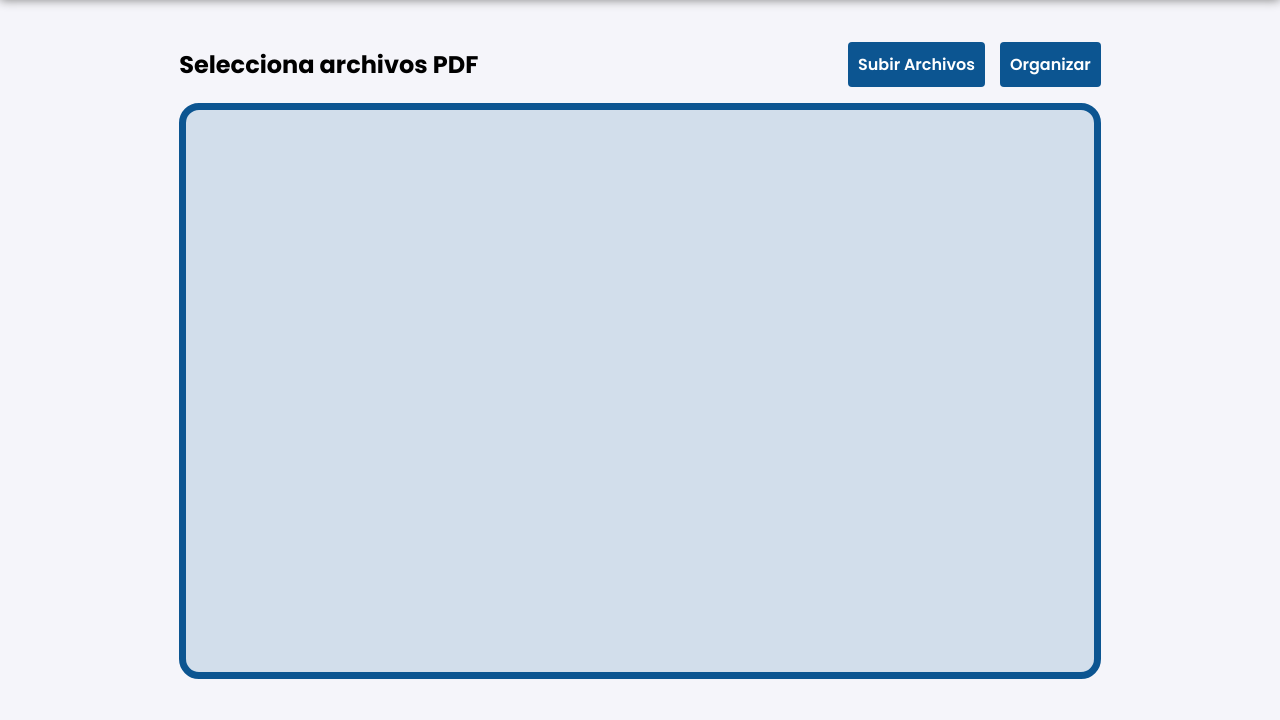
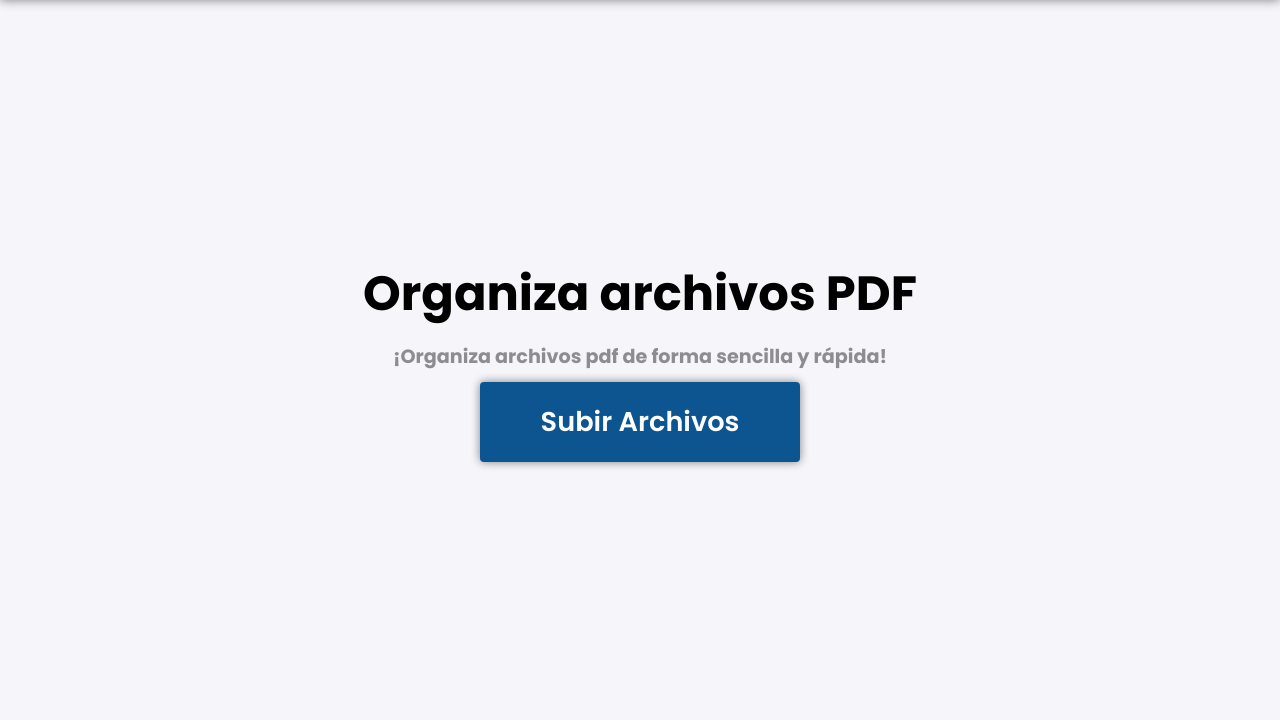
Before and after one commit to jmg2001/DotPDF, a FastAPI app: page / in a window 1280 px wide. Shown: the part 80-800 px from the top of the page. Run offline with FastAPI, Linux system fonts and the light colour scheme; some libraries are stand-ins or nearby versions.

Commit message:
Buen diseño, falta mejorar variables y paginacion

```diff
--- a/static/script.js
+++ b/static/script.js
@@ -27,6 +27,10 @@ async function getSessionId() {
     }
 }
 
+document.getElementById('btn-add-more').addEventListener('click', () => {
+    document.getElementById('files-input').click();
+});
+
 
 // Cargar PDF y renderizar páginas
 filesInput.addEventListener('change', async (e) => {
@@ -35,7 +39,14 @@ filesInput.addEventListener('change', async (e) => {
 
     const files = Array.from(filesInput.files);
 
-    console.log(files);
+    if (files.length > 0){
+        // Mostrar el canvas y el aside
+        document.getElementById('upload-organizer').classList.add('hidden');
+        document.getElementById('editor').classList.remove('hidden');
+    }else{
+        alert("No Files Selected");
+        return
+    }
 
     for (let i = 0; i < files.length; i++) {
         fileCounter++;
@@ -76,6 +87,7 @@ filesInput.addEventListener('change', async (e) => {
     // Habilitar drag & drop
     new Sortable(previewContainer, {
         animation: 150,
+        swapThreshold: 0.30,
         ghostClass: 'dragging'
     });
 });
--- a/static/styles.css
+++ b/static/styles.css
@@ -23,6 +23,14 @@ body{
     background: var(--second-bg-color);
 }
 
+button{
+    box-shadow: 0 0 10px gray;
+}
+
+label{
+    box-shadow: 0 0 10px gray;
+}
+
 /**========================================================================
  *                           HEADER
  *========================================================================**/
@@ -32,11 +40,13 @@ body{
     padding: 1rem 10%;
     display: flex;
     align-items: center;
+    position: relative;
     justify-content: space-between;
     background: var(--bg-color);
     height: 10vh;
     color: var(--secondary-color);
     box-shadow: 0 0 10px gray;
+    z-index: 10;
 }
 
 .navbar{
@@ -66,7 +76,7 @@ body{
  *========================================================================**/
 
 .main{
-    margin: 0 10%;
+    margin: 0;
     display: flex;
     flex-direction: column;
     height: 90vh;
@@ -100,7 +110,26 @@ body{
 }
 
 #files-label{
-    display: block;
+    display: flex;
+    background: var(--secondary-color);
+    padding: 10px;
+    color: white;
+    font-weight: 600;
+    border-radius: 4px;
+    font-size: 1.7rem;
+    transition: 0.3s ease;
+    width: 20rem;
+    height: 5rem;
+    text-align: center;
+    justify-content: center;
+    align-items: center;
+}
+
+#files-label:hover{
+    background: var(--main-color);
+}
+
+.btn-process{
     background: var(--secondary-color);
     padding: 10px;
     color: white;
@@ -108,23 +137,27 @@ body{
     border-radius: 4px;
     font-size: 1rem;
     transition: 0.3s ease;
+    width: 100%;
 }
 
-#files-label:hover{
-    background: var(--main-color);
-}
-
-.main .content .content-header button{
+.btn-add-more{
+    /* width: fit-content; */
+    width: 4rem;
+    height: 4rem;
+    align-items: center;
+    justify-content: center;
+    display: flex;
     background: var(--secondary-color);
     padding: 10px;
     color: white;
     font-weight: 600;
-    border-radius: 4px;
-    font-size: 1rem;
+    border-radius: 50%;
+    font-size: 3rem;
     transition: 0.3s ease;
 }
 
-.main .content .content-header button:hover{
+.btn-process:hover,
+.btn-add-more:hover{
     background: var(--main-color);
 }
 
@@ -170,9 +203,75 @@ body{
 }
 
 /**========================================================================
+ *                           ADDING
+ *========================================================================**/
+
+.upload-organizer{
+    display: flex;
+    flex-direction: column;
+    align-items: center;
+    justify-content: center;
+    height: 100%;
+    gap: 0.7rem;
+}
+
+.upload-organizer h1{
+    font-size: 3rem;
+    font-size: 700;
+}
+
+.upload-organizer h3{
+    font-size: 1.2rem;
+    color: rgba(0, 0, 0, 0.425);
+    font-size: 700;
+}
+
+.canvas-area {
+    padding: 2%;
+    display: flex;
+    flex-wrap: wrap;
+    gap: 10px;
+    width: 85vw;
+    height: 90vh;
+    overflow-y: auto;
+    box-sizing: border-box;
+    background: rgba(12, 86, 146,15%);
+}
+
+.canvas-area::-webkit-scrollbar{
+    display: none;
+}
+
+aside {
+    position: fixed;
+    padding-top: 10vh;
+    padding-left: 20px;
+    padding-right: 20px;
+    bottom: 0;
+    right: 0;
+    height: 100%;
+    width: 15vw;
+    display: flex;
+    flex-direction: column;
+    justify-content: space-around;
+    background: var(--bg-color);
+    box-shadow: 0 0 10px gray;
+    z-index: 1;
+    align-items: center;
+}
+
+/**========================================================================
  *                           RESPONSIVE
  *========================================================================**/
 
 @media(max-width:895px){
 
 }
+
+/**========================================================================
+ *                           STATES
+ *========================================================================**/
+
+.hidden {
+  display: none;
+}
--- a/templates/index.html
+++ b/templates/index.html
@@ -18,7 +18,29 @@
 
     <main>
         <section class="main">
-            <div class="content">
+            <section class="upload-organizer" id="upload-organizer">
+                <h1>Organiza archivos PDF</h1>
+                <h3>¡Organiza archivos pdf de forma sencilla y rápida!</h3>
+                <div class="input-form">
+                    <form>
+                        <label for="files-input" id="files-label">Subir Archivos</label>
+                        <input type="file" id="files-input" name="files" accept="application/pdf" multiple required>
+                    </form>
+                </div>
+            </section>
+
+            <section class="editor-section hidden" id="editor">
+                <aside id="sidebar">
+                    <button class="btn-add-more" id="btn-add-more">+</button>
+                    <button class="btn-process" id="btn-process">Procesar</button>
+                </aside>
+                <div class="canvas-area" id="canvas-area">
+                <!-- Aquí se dibujarán los previews -->
+                </div>
+            </section>
+
+
+            <!-- <div class="content">
                 <div class="content-header">
                     <h2>Selecciona archivos PDF</h2>
                     <div class="input-form">
@@ -31,7 +53,7 @@
                 </div>
                 <div class="canvas-area" id="canvas-area">
                 </div>
-            </div>
+            </div> -->
         </section>
     </main>
 
@@ -42,5 +64,4 @@
     <script src="https://cdn.jsdelivr.net/npm/sortablejs@1.15.0/Sortable.min.js"></script>
 
     <script src="/static/script.js"></script>
-</body>
 </html>
```
